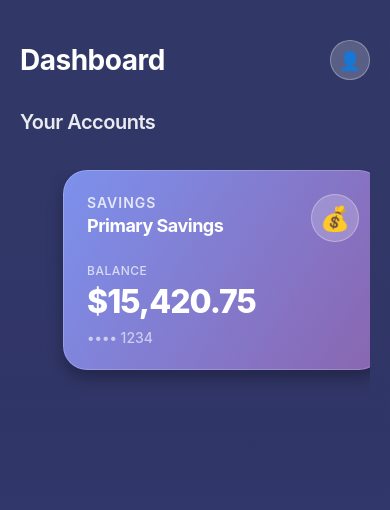
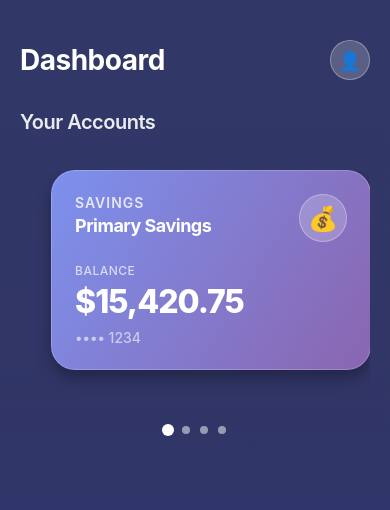
Before and after one commit to dsung23/Nimbus, a React Native app in the folder frontend/: screen / in a window 390 px wide. Shown: the top 510 px of the page. Built offline with nearby package versions, Linux system fonts and the light colour scheme.

Commit message:
added account card carousel with pagination

```diff
--- a/frontend/src/components/AccountCard.tsx
+++ b/frontend/src/components/AccountCard.tsx
@@ -9,7 +9,7 @@ const CardContainer = styled(Animated.View)`
   width: 320px;
   height: 200px;
   border-radius: 24px;
-  margin-horizontal: 8px;
+  margin-horizontal: 4px;
   overflow: hidden;
   shadow-color: #000;
   shadow-offset: 0px 8px;
--- a/frontend/src/components/AccountCarousel.tsx
+++ b/frontend/src/components/AccountCarousel.tsx
@@ -1,4 +1,4 @@
-import React, { useRef, useState } from 'react';
+import React, { useRef } from 'react';
 import {
   FlatList,
   Animated,
@@ -13,19 +13,34 @@ import { Account } from '../types/account';
 const { width: screenWidth } = Dimensions.get('window');
 const CARD_WIDTH = 320;
 const CARD_SPACING = 16;
-const CARD_OFFSET = (screenWidth - CARD_WIDTH) / 2;
+const CARD_OFFSET = (screenWidth - CARD_WIDTH) / 2 - CARD_SPACING / 2;
+
+const RootContainer = styled.View`
+  margin-vertical: 20px;
+`;
 
 const CarouselContainer = styled.View`
   height: 240px;
-  margin-vertical: 20px;
 `;
 
-// Create animated FlatList for native driver support
-const AnimatedFlatList = Animated.createAnimatedComponent(FlatList<Account>);
+const PaginationContainer = styled.View`
+  flex-direction: row;
+  justify-content: center;
+  align-items: center;
+  margin-top: 16px;
+`;
 
-const CarouselFlatList = styled(AnimatedFlatList)`
-  flex: 1;
+const Dot = styled(Animated.View)`
+  width: 8px;
+  height: 8px;
+  border-radius: 4px;
+  background-color: #fff;
+  margin: 0 5px;
 `;
+
+const AnimatedFlatList = Animated.createAnimatedComponent(
+  FlatList as new () => FlatList<Account>
+);
 
 interface AccountCarouselProps {
   accounts: Account[];
@@ -33,61 +48,44 @@ interface AccountCarouselProps {
 
 export const AccountCarousel: React.FC<AccountCarouselProps> = ({ accounts }) => {
   const scrollX = useRef(new Animated.Value(0)).current;
-  const [activeIndex, setActiveIndex] = useState(0);
 
   const renderCard: ListRenderItem<Account> = ({ item, index }) => {
+    const itemWidth = CARD_WIDTH + CARD_SPACING;
     const inputRange = [
-      (index - 1) * (CARD_WIDTH + CARD_SPACING),
-      index * (CARD_WIDTH + CARD_SPACING),
-      (index + 1) * (CARD_WIDTH + CARD_SPACING),
+      (index - 1) * itemWidth,
+      index * itemWidth,
+      (index + 1) * itemWidth,
     ];
 
-    // Scale animation
     const scale = scrollX.interpolate({
       inputRange,
-      outputRange: [0.8, 1, 0.8],
+      outputRange: [0.85, 1, 0.85],
       extrapolate: 'clamp',
     });
 
-    // TranslateY animation for stacked effect
+    const opacity = scrollX.interpolate({
+      inputRange,
+      outputRange: [0.7, 1, 0.7],
+      extrapolate: 'clamp',
+    });
+
     const translateY = scrollX.interpolate({
       inputRange,
       outputRange: [20, 0, 20],
       extrapolate: 'clamp',
     });
 
-    // Opacity animation
-    const opacity = scrollX.interpolate({
-      inputRange,
-      outputRange: [0.6, 1, 0.6],
-      extrapolate: 'clamp',
-    });
-
     const animatedStyle = {
-      transform: [
-        { scale },
-        { translateY },
-      ],
+      transform: [{ scale }, { translateY }],
       opacity,
     };
 
     return (
-      <View style={{ width: CARD_WIDTH + CARD_SPACING }}>
+      <View style={{ width: itemWidth }}>
         <AccountCard account={item} animatedStyle={animatedStyle} />
       </View>
     );
   };
-
-  const handleScroll = Animated.event(
-    [{ nativeEvent: { contentOffset: { x: scrollX } } }],
-    {
-      useNativeDriver: true,
-      listener: (event: any) => {
-        const index = Math.round(event.nativeEvent.contentOffset.x / (CARD_WIDTH + CARD_SPACING));
-        setActiveIndex(index);
-      },
-    }
-  );
 
   const getItemLayout = (_: any, index: number) => ({
     length: CARD_WIDTH + CARD_SPACING,
@@ -96,24 +94,52 @@ export const AccountCarousel: React.FC<AccountCarouselProps> = ({ accounts }) =>
   });
 
   return (
+    <RootContainer>
       <CarouselContainer>
-      <CarouselFlatList
+        <Animated.FlatList
           data={accounts}
           renderItem={renderCard}
-        keyExtractor={(item) => item.id}
+          keyExtractor={(item: Account) => item.id}
           horizontal
           showsHorizontalScrollIndicator={false}
           snapToInterval={CARD_WIDTH + CARD_SPACING}
-        snapToAlignment="center"
+          snapToAlignment="start"
           decelerationRate="fast"
           contentContainerStyle={{
             paddingHorizontal: CARD_OFFSET,
           }}
-        onScroll={handleScroll}
+          onScroll={Animated.event(
+            [{ nativeEvent: { contentOffset: { x: scrollX } } }],
+            { useNativeDriver: true }
+          )}
           getItemLayout={getItemLayout}
-        pagingEnabled={false}
           scrollEventThrottle={16}
         />
       </CarouselContainer>
+      <PaginationContainer>
+        {accounts.map((_, i) => {
+          const itemWidth = CARD_WIDTH + CARD_SPACING;
+          const inputRange = [
+            (i - 1) * itemWidth,
+            i * itemWidth,
+            (i + 1) * itemWidth,
+          ];
+
+          const opacity = scrollX.interpolate({
+            inputRange,
+            outputRange: [0.5, 1, 0.5],
+            extrapolate: 'clamp',
+          });
+
+          const scale = scrollX.interpolate({
+            inputRange,
+            outputRange: [1, 1.5, 1],
+            extrapolate: 'clamp',
+          });
+
+          return <Dot key={`dot-${i}`} style={{ opacity, transform: [{ scale }] }} />;
+        })}
+      </PaginationContainer>
+    </RootContainer>
   );
 };
```
Lines whose indentation alone changed are shown as unchanged.
